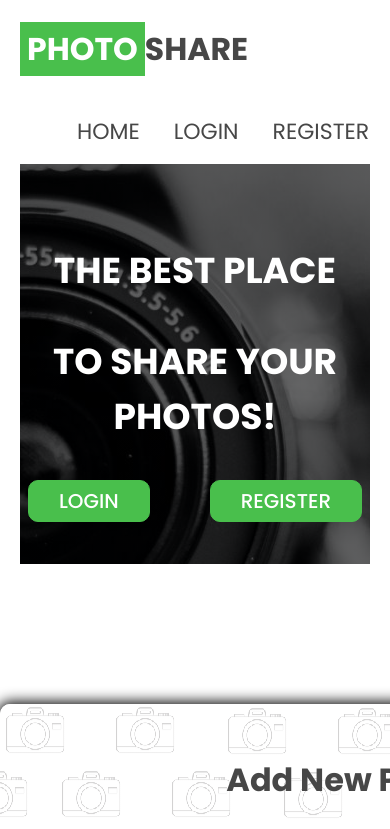
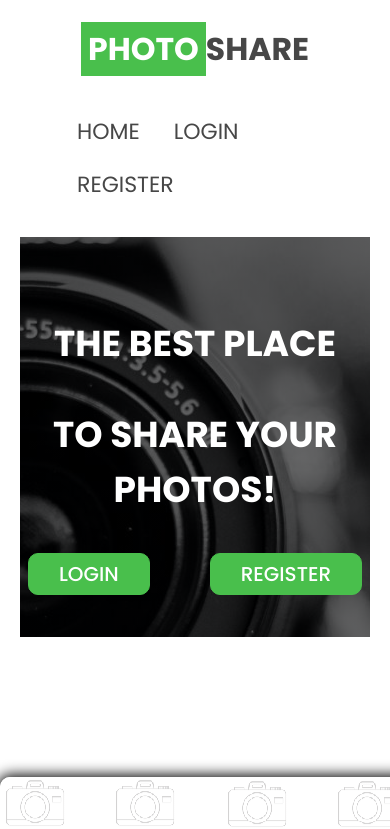
Before and after one commit to RadostinKirov/photoshare-app, a React (Create React App) app: page /create in a window 390 px wide. Shown: the top 829 px of the page. Built offline with nearby package versions, Linux system fonts and the light colour scheme.

Commit message:
create validation updates

```diff
--- a/public/styles/header.css
+++ b/public/styles/header.css
@@ -1,3 +1,22 @@
+@media all and (max-width:600px) {
+    header {
+       display: flex;
+       flex-direction: column;
+    }
+
+    header .show {
+        flex-wrap: wrap;
+    }
+
+
+ }
+
+    header ul :nth-child(1){
+
+        text-align: center;
+        margin-bottom: 20px;
+    }
+
 header {
     display: flex;
     justify-content: space-between;
--- a/public/styles/mainContent.css
+++ b/public/styles/mainContent.css
@@ -1,3 +1,11 @@
+@media all and (max-width:600px) {
+    .main-content {
+        display: flex;
+        flex-direction: column-reverse;
+
+    }
+}
+
 .main-content {
     margin: 40px 20px;
     display: flex;
@@ -28,6 +36,8 @@
     width: 100%;
     height: auto;
     max-height: 200px;
+    border-top-left-radius: 10px;
+    border-top-right-radius: 10px;
 }
 
 .img-card h3 {
@@ -101,7 +111,7 @@
 }
 
 .top-liked .top-img {
-    width: 100%;
+      width: 100%;
 }
 
 .top-liked img {
--- a/public/styles/styles.css
+++ b/public/styles/styles.css
@@ -12,6 +12,8 @@
 @import url('./footer.css');
 @import url('./page404.css');
 
+
+
 * {
     box-sizing: border-box;
 }
--- a/src/components/Photo/Create/Create.js
+++ b/src/components/Photo/Create/Create.js
@@ -14,7 +14,10 @@ const Create = () => {
     const [imageUrl, setImageUrl] = useState('');
     const [titleClass, setTitleClass] = useState('title-inactive');
     const [descriptionClass, setDescriptionClass] = useState('description-inactive');
-    const [imageUrlClass, setImageUrlClass] = useState('imageUrl-inactive')
+    const [imageUrlClass, setImageUrlClass] = useState('imageUrl-inactive');
+    const [isTitleValid, setIsTitleValid] = useState(false);
+    const [isDescriptionValid, setIsDescriptionValid] = useState(false);
+    const [isImageUrlValid, setIsImageUrlValid] = useState(false)
 
     const [error, setError] = useState('');
 
@@ -37,19 +40,19 @@ const Create = () => {
         }
 
 
-        if (!title) {
+        if (!title || !isTitleValid ) {
             setTitleClass('title-fail');
         }
 
-        if (!description) {
+        if (!description || !isDescriptionValid) {
             setDescriptionClass('title-fail');
         }
 
-        if (!imageUrl) {
+        if (!imageUrl || !isImageUrlValid) {
             setImageUrlClass('imageUrl-fail');
         }
 
-        if (title && description && imageUrl) {
+        if (title && isTitleValid && description && isDescriptionValid && imageUrl && isImageUrlValid) {
             console.log('fetch')
             createPhoto(photoData)
                 .then(res => {
@@ -77,8 +80,10 @@ const Create = () => {
         if (titleInput.length < 5) {
 
             setTitleClass('title-fail');
+            setIsTitleValid(false);
         } else {
             setTitleClass('title-ok');
+            setIsTitleValid(true);
         }
 
     }
@@ -89,8 +94,10 @@ const Create = () => {
 
         if (descriptionInput.length < 20) {
             setDescriptionClass('description-fail');
+            setIsDescriptionValid(false);
         } else {
             setDescriptionClass('description-ok');
+            setIsDescriptionValid(true);
         }
     }
 
@@ -100,8 +107,10 @@ const Create = () => {
 
         if (imageUrlInput.startsWith('http://') || imageUrlInput.startsWith('https://')) {
             setImageUrlClass('imageUrl-ok');
+            setIsImageUrlValid(true);
         } else {
             setImageUrlClass('imageUrl-fail');
+            setIsImageUrlValid(false);
         }
     }
 
```
